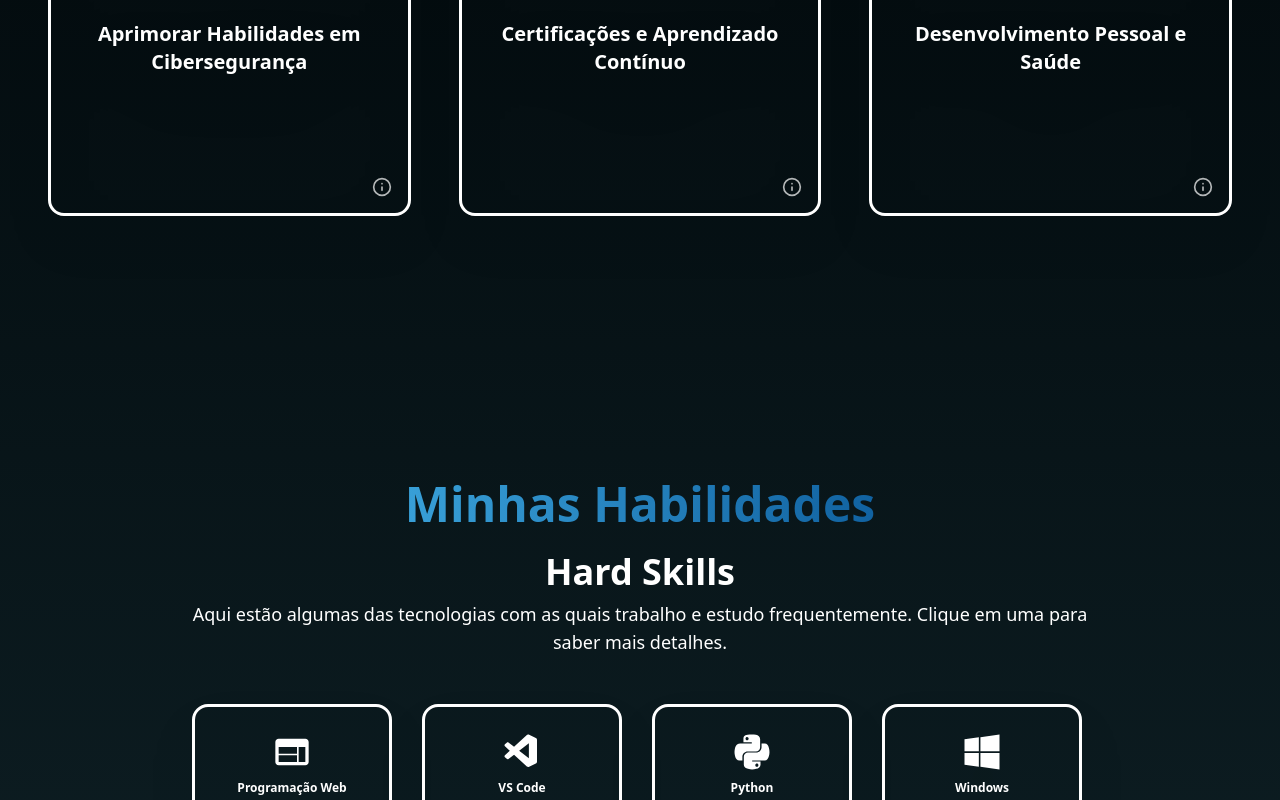
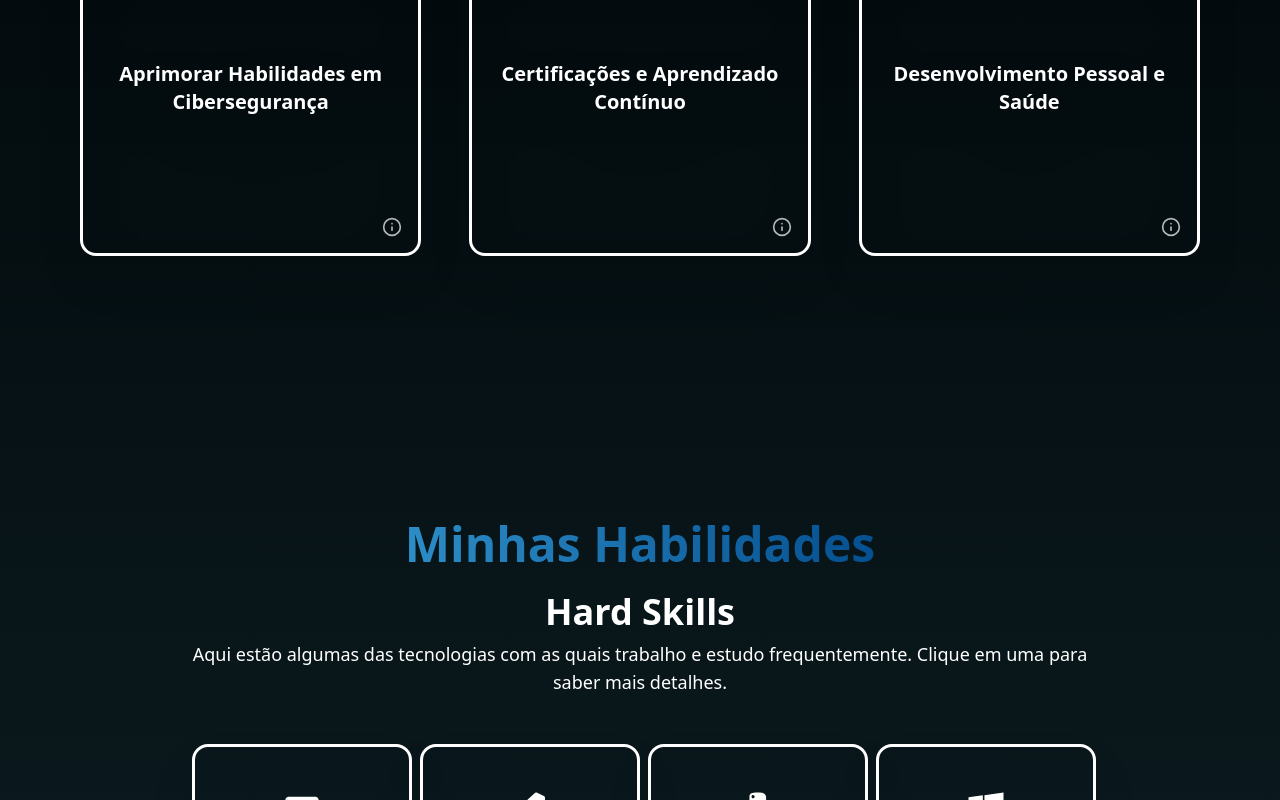
Before and after one commit to zLuuuck/portfolio, a React (Vite) app: page / in a window 1280 px wide. Shown: the part 2000-2800 px from the top of the page. Built offline with nearby package versions, Linux system fonts and the light colour scheme.

Commit message:
sei la mano

```diff
--- a/src/App.tsx
+++ b/src/App.tsx
@@ -15,7 +15,7 @@ function App() {
   return (
     <>
       <Header lenisRef={lenisRef} />
-      <main className="bg-gradient-to-b from-black via-[#0d1d22] to-[#0a2a45] text-white">
+      <main className="container mx-auto px-4 md:px-6 lg:px-8 min-w-screen bg-gradient-to-b from-black via-[#0d1d22] to-[#0a2a45] text-white">
         <section id="home">
           <Home />
         </section>
--- a/src/components/SkillCard.tsx
+++ b/src/components/SkillCard.tsx
@@ -13,12 +13,23 @@ export const SkillCard = ({ icon: Icon, label, onClick }: SkillCardProps) => (
     <motion.div
         whileHover={{ scale: 1.05 }}
         whileTap={{ scale: 0.95 }}
-        className="group relative overflow-hidden cursor-pointer bg-transparent h-30 md:h-30 w-50 md:w-50 text-white border-3 border-white rounded-2xl p-6 flex flex-col items-center justify-center shadow-md  transition-all duration-500 drop-shadow-2xl hover:scale-105 hover:border-[#0f3c63ff]"
+        className="m-auto group relative overflow-hidden cursor-pointer bg-transparent
+                  h-30 w-38  //Tamanho fixo quadrado para mobile (6rem = 24 * 0.25rem)
+                  sm:h-28 sm:w-30 // Tamanho um pouco maior em telas maiores
+                  md:h-30 md:w-45  // Tamanho original em desktop
+                  lg:h-40 lg:w-55  // Tamanho maior em telas grandes
+                  text-white border-3 border-white rounded-2xl
+                  p-4 sm:p-6  // Padding menor em mobile
+                  flex flex-col items-center justify-center
+                  shadow-md transition-all duration-500
+                  drop-shadow-2xl hover:scale-105 hover:border-[#0f3c63ff]"
         onClick={onClick}
     >
-        <Icon className="z-10 w-10 h-10 mb-2"/>
-        <span className="z-10 text-xs font-semibold color-black">{label}</span>
-        <span className="absolute inset-0 bg-[#357ab7] scale-y-0  group-hover:scale-y-100 origin-bottom transition-transform duration-500 ease-in-out"></span>
+        <Icon className="z-10 w-10 h-10 sm:w-8 sm:h-8 md:w-10 md:h-10 mb-1 sm:mb-2" />
+        <span className="z-10 text-xs sm:text-sm font-semibold color-black text-center">
+            {label}
+        </span>
+        <span className="absolute inset-0 bg-[#357ab7] scale-y-0 group-hover:scale-y-100 origin-bottom transition-transform duration-500 ease-in-out"></span>
+    </motion.div>
 
-    </motion.div>
 );
--- a/src/pages/Home.tsx
+++ b/src/pages/Home.tsx
@@ -20,7 +20,7 @@ export const Home = () => {
     <section
       ref={homeRef}
       id="home"
-      className="flex flex-col-reverse md:flex-row items-center justify-center h-screen w-full px-6 md:px-20 bg-transparent text-white"
+      className=" flex-col-reverse md:flex-row items-center justify-center h-screen sm:mt-10 px-6  md:px-20 bg-transparent text-white flex   min-h-[80vh] py-12 px-4 sm:px-6 lg:px-8"
     >
       {/* Imagem */}
       <div className="w-full md:w-1/2 flex justify-center mt-10 md:mt-0 relative">
--- a/src/pages/NotFound.tsx
+++ /dev/null
@@ -1,7 +0,0 @@
-export const NotFound = () => {
-  return (
-    <div className="flex items-center justify-center h-screen">
-      <h1 className="text-4xl font-bold">Error 404: Page not Found</h1>
-    </div>
-  );
-};
--- a/src/pages/Skills.tsx
+++ b/src/pages/Skills.tsx
@@ -234,7 +234,7 @@ export const Skills = () => {
   >(null);
 
   return (
-    <div className="min-h-screen text-white px-6 py-20">
+    <div className="min-h-screen text-white px-6 py-20 ">
       <div className="max-w-4xl mx-auto text-center">
         <h1 className="text-4xl sm:text-5xl font-bold mb-6 shine-text">Minhas Habilidades</h1>
 
@@ -244,7 +244,7 @@ export const Skills = () => {
           Aqui estão algumas das tecnologias com as quais trabalho e estudo frequentemente.
           Clique em uma para saber mais detalhes.
         </p>
-        <div className="grid grid-cols-2 sm:grid-cols-4 gap-6">
+        <div className="m-auto grid grid-cols-2 sm:grid-cols-2 md:grid-cols-4 gap-4">
           {hardSkills.map((skill) => (
             <SkillCard
               key={skill.id}
```
